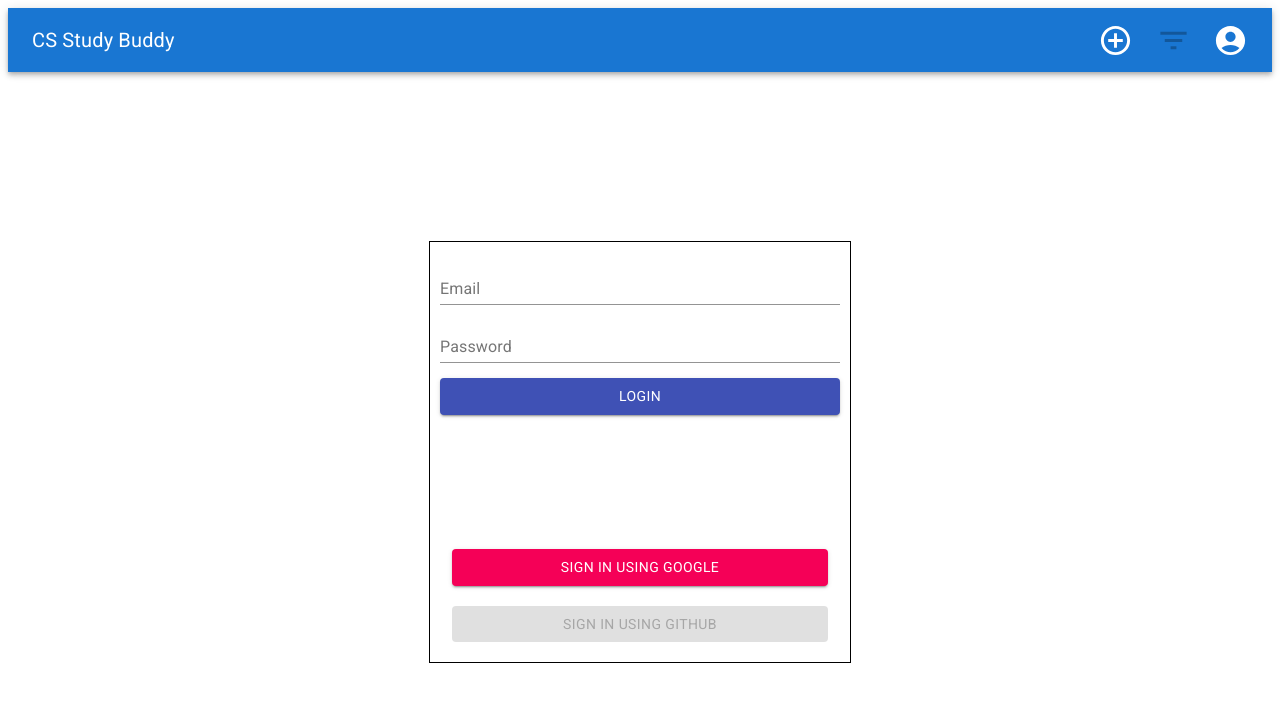
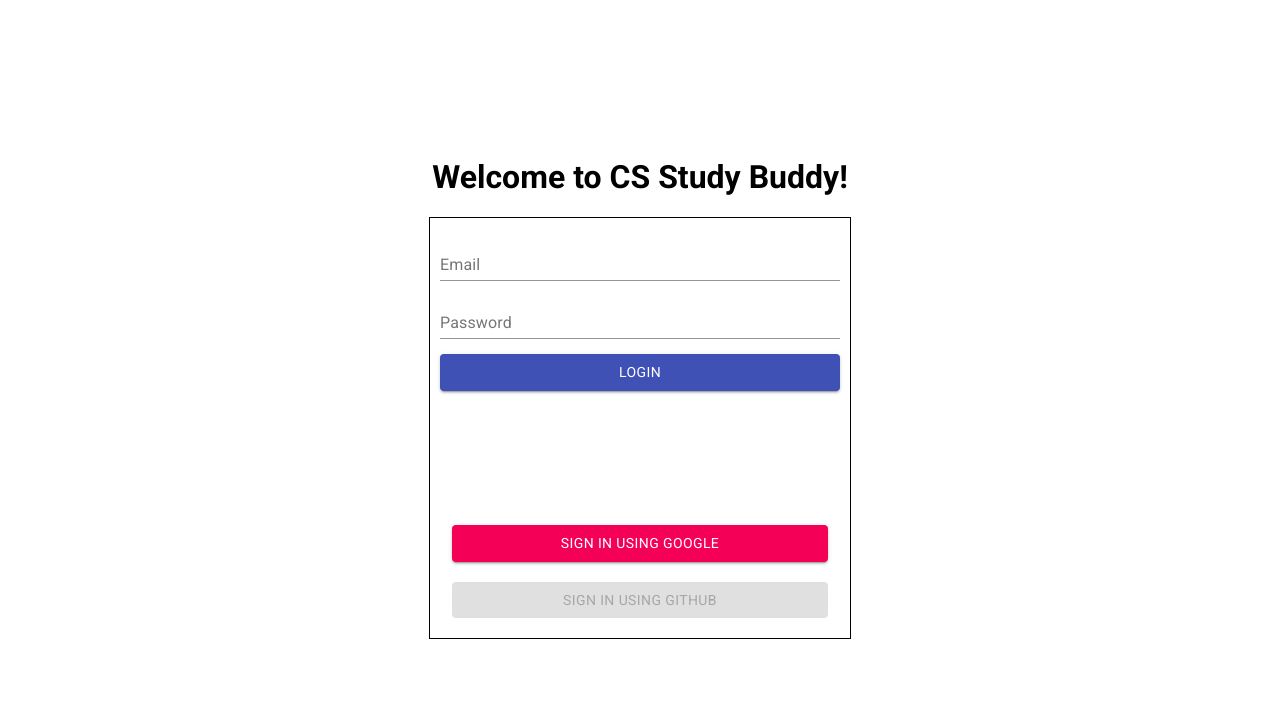
Before and after one commit to ftri-4-squirtle/codesmith-study-buddy, a React app: page / in a window 1280 px wide. Shown: the top 702 px of the page. Built offline with nearby package versions, Linux system fonts and the light colour scheme.

Commit message:
remove navbar from login page

```diff
--- a/src/components/App.jsx
+++ b/src/components/App.jsx
@@ -1,4 +1,4 @@
-import React from 'react';
+import React, { useState, useEffect } from 'react';
 import { BrowserRouter, Routes, Route } from 'react-router-dom';
 import Container from '@mui/material/Container';
 
@@ -12,10 +12,16 @@ import MyAccount from './MyAccount.jsx';
 import Navbar from './Navbar.jsx';
 
 export default function App() {
+	const [showNavbar, setShowNavbar] = useState(false);
+
+	useEffect(() => {
+		if (window.location.pathname !== '/') setShowNavbar(true);
+	}, []);
+
 	return (
 		<div className={styles.App}>
 			<BrowserRouter>
-				<Navbar />
+				{showNavbar && <Navbar />}
 				<Container className={styles.container}>
 					<Routes>
 						<Route path='/' element={<Login />} />
--- a/src/components/Login.jsx
+++ b/src/components/Login.jsx
@@ -25,6 +25,7 @@ export default function Login() {
 
 	return (
 		<div className={styles.mainContainer}>
+			<h1>Welcome to CS Study Buddy!</h1>
 			<section className={styles.loginContainer}>
 				<form onSubmit={formik.handleSubmit} className={styles.form}>
 					<div>
```
